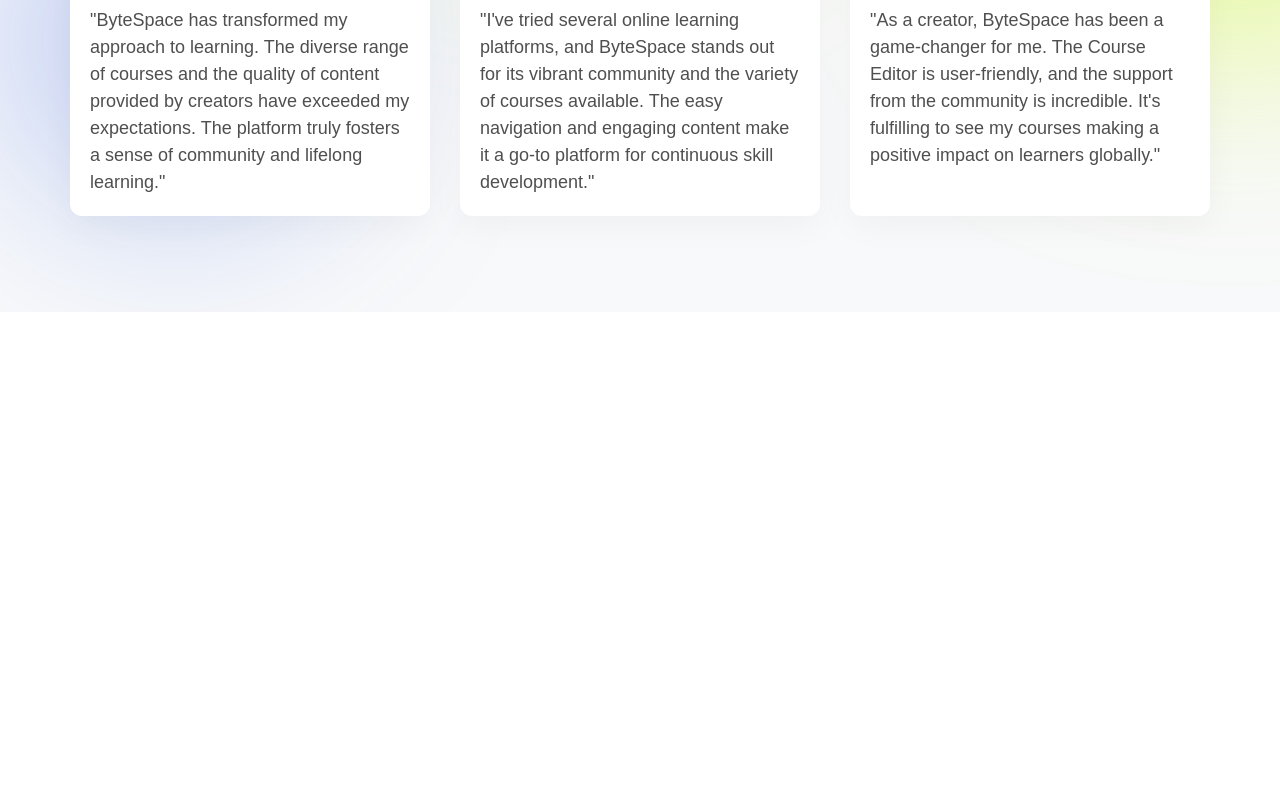
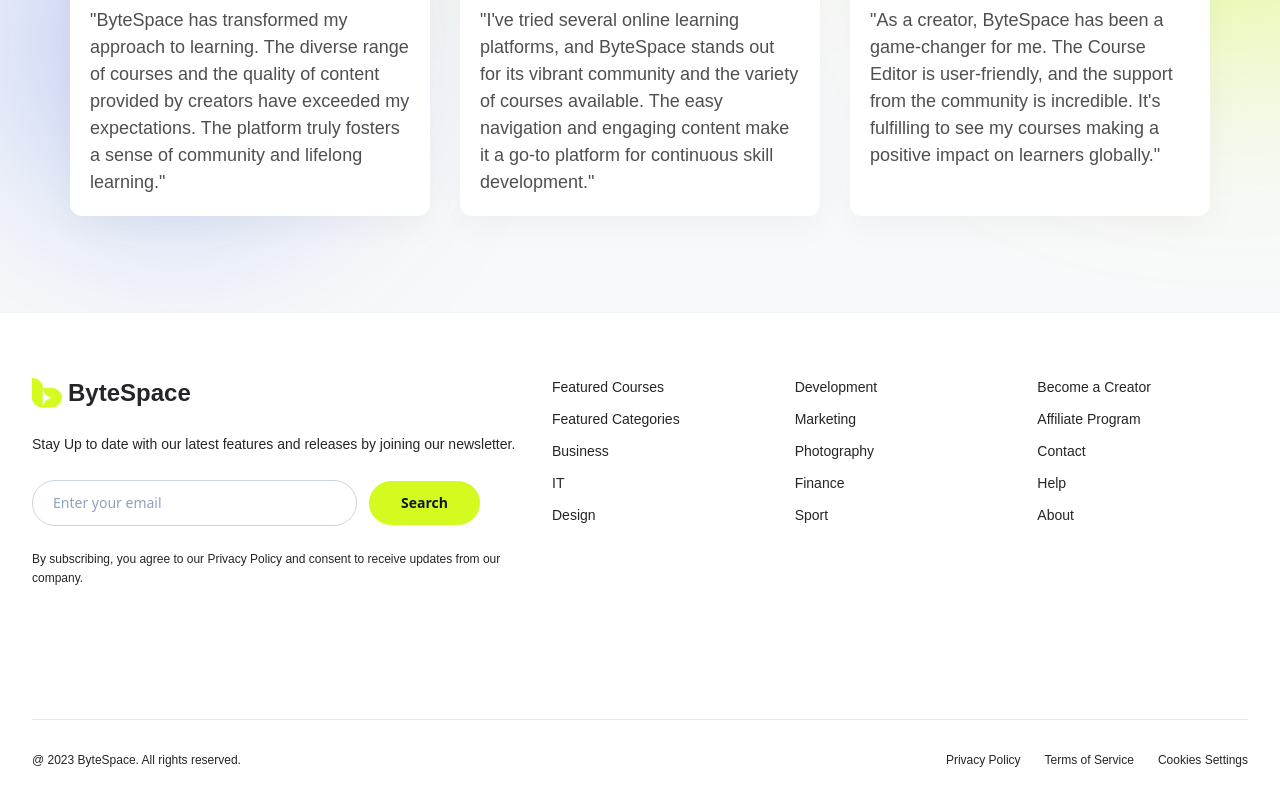
Before and after one commit to kartikDas074/ByteSpace_New, a Next.js app: page / in a window 1280 px wide. Shown: the part 5656-6456 px from the top of the page. Before the commit the page ends 5968 px from the top, so only its background shows below. Built offline with nearby package versions, Linux system fonts and the light colour scheme; a web font is replaced by a local one.

Commit message:
Footer completed

```diff
--- /dev/null
+++ b/src/Component/Footer.jsx
@@ -0,0 +1,116 @@
+'use client'
+import Image from 'next/image';
+import Link from 'next/link';
+import React from 'react';
+
+const Footer = () => {
+    return (
+         <footer className="w-full bg-white text-slate-700 pt-16 pb-8 px-4 sm:px-6 lg:px-8 border-t border-slate-100">
+      <div className="max-w-7xl mx-auto space-y-12">
+
+
+        <div className="grid grid-cols-1 lg:grid-cols-12 gap-10 lg:gap-8 mb-[80px] md:mb-[130px]">
+
+
+          <div className="lg:col-span-5 space-y-6">
+
+
+            <div className="flex items-center gap-2">
+               <Link href="/" className="flex gap-1.5 justify-center items-center">
+          <Image
+            src="/Asset/Logo.png"
+            alt="ByteSpace Logo"
+            width={28}
+            height={28}
+            priority
+            className="w-6 h-6 sm:w-7 sm:h-7 md:w-[30px] md:h-[30px]"
+          />
+          <p className="font-clash text-lg sm:text-xl md:text-2xl text-center font-bold text-[#242528]">
+            ByteSpace
+          </p>
+        </Link>
+            </div>
+
+
+            <p className="font-satoshi text-[#242528] text-sm  leading-relaxed">
+              Stay Up to date with our latest features and releases by joining our newsletter.
+            </p>
+
+
+            <form onSubmit={(e) => e.preventDefault()} className="flex flex-col sm:flex-row items-center gap-3 max-w-md">
+              <input
+                type="email"
+                placeholder="Enter your email"
+                className="w-full px-5 py-3 rounded-full border border-slate-300 focus:outline-none focus:ring-2 focus:ring-lime-400 text-sm text-slate-800 placeholder-slate-400"
+                required
+              />
+              <button
+                type="submit"
+                className="w-full sm:w-auto px-8 py-3 bg-[#D4FB20] hover:bg-[#b8e600] text-slate-900 font-semibold rounded-full text-sm transition-colors duration-200"
+              >
+                Search
+              </button>
+            </form>
+
+
+            <p className="font-satoshi text-[#242528] text-[12px]  leading-relaxed">
+              By subscribing, you agree to our Privacy Policy and consent to receive updates from our company.
+            </p>
+          </div>
+
+
+          <div className="lg:col-span-7 grid grid-cols-2 sm:grid-cols-3 gap-8 pt-4 lg:pt-0">
+
+
+            <div className="space-y-3">
+              <ul className="space-y-3 font-satoshi text-sm text-[#242528] font-normal">
+                <li><Link href="#" className="hover:text-slate-900 transition-colors">Featured Courses</Link></li>
+                <li><Link href="#" className="hover:text-slate-900 transition-colors">Featured Categories</Link></li>
+                <li><Link href="#" className="hover:text-slate-900 transition-colors">Business</Link></li>
+                <li><Link href="#" className="hover:text-slate-900 transition-colors">IT</Link></li>
+                <li><Link href="#" className="hover:text-slate-900 transition-colors">Design</Link></li>
+              </ul>
+            </div>
+
+
+            <div className="space-y-3">
+              <ul className="space-y-3 font-satoshi text-sm text-[#242528]">
+                <li><Link href="#" className="hover:text-slate-900 transition-colors">Development</Link></li>
+                <li><Link href="#" className="hover:text-slate-900 transition-colors">Marketing</Link></li>
+                <li><Link href="#" className="hover:text-slate-900 transition-colors">Photography</Link></li>
+                <li><Link href="#" className="hover:text-slate-900 transition-colors">Finance</Link></li>
+                <li><Link href="#" className="hover:text-slate-900 transition-colors">Sport</Link></li>
+              </ul>
+            </div>
+
+
+            <div className="space-y-3">
+              <ul className="space-y-3 font-satoshi text-sm text-[#242528]">
+                <li><Link href="#" className="hover:text-slate-900 transition-colors">Become a Creator</Link></li>
+                <li><Link href="#" className="hover:text-slate-900 transition-colors">Affiliate Program</Link></li>
+                <li><Link href="#" className="hover:text-slate-900 transition-colors">Contact</Link></li>
+                <li><Link href="#" className="hover:text-slate-900 transition-colors">Help</Link></li>
+                <li><Link href="#" className="hover:text-slate-900 transition-colors">About</Link></li>
+              </ul>
+            </div>
+
+          </div>
+
+        </div>
+
+
+        <div className="pt-8 border-t border-slate-200 flex flex-col sm:flex-row justify-between items-center gap-4 text-xs text-[#242528] font-satoshi font-normal">
+          <p>@ 2023 ByteSpace. All rights reserved.</p>
+          <div className="flex flex-wrap items-center justify-center gap-6">
+            <Link href="#" className="hover:text-slate-900 transition-colors">Privacy Policy</Link>
+            <Link href="#" className="hover:text-slate-900 transition-colors">Terms of Service</Link>
+            <Link href="#" className="hover:text-slate-900 transition-colors">Cookies Settings</Link>
+          </div>
+        </div>
+
+      </div>
+    </footer>
+    );
+};
+
+export default Footer;
--- a/src/app/page.js
+++ b/src/app/page.js
@@ -3,6 +3,7 @@ import Circle from "@/Component/Background/Circle";
 import DecorativeObject from "@/Component/Background/DecorativeObject";
 import FLoatingObject from "@/Component/Background/FLoatingObject";
 import GridBackground from "@/Component/Background/gridBaground";
+import Footer from "@/Component/Footer";
 import Advertise from "@/Component/Landing/Advertise";
 import BannerWriting from "@/Component/Landing/BannerWriting";
 import CompanyLogo from "@/Component/Landing/CompanyLogo";
@@ -13,6 +14,7 @@ import Discover from "@/Component/Landing/Discover";
 import Explore from "@/Component/Landing/Explore";
 import Navbar from "@/Component/Landing/Navbar";
 import { getCourse } from "@/service/courseService";
+import { Footprints } from "lucide-react";
 import Image from "next/image";
 
 export default async function Home() {
@@ -64,7 +66,8 @@ export default async function Home() {
            <CustomTestimonials></CustomTestimonials>
 
       </section>
-
+     {/* Footer */}
+     <Footer></Footer>
     </div>
   );
 }
```
